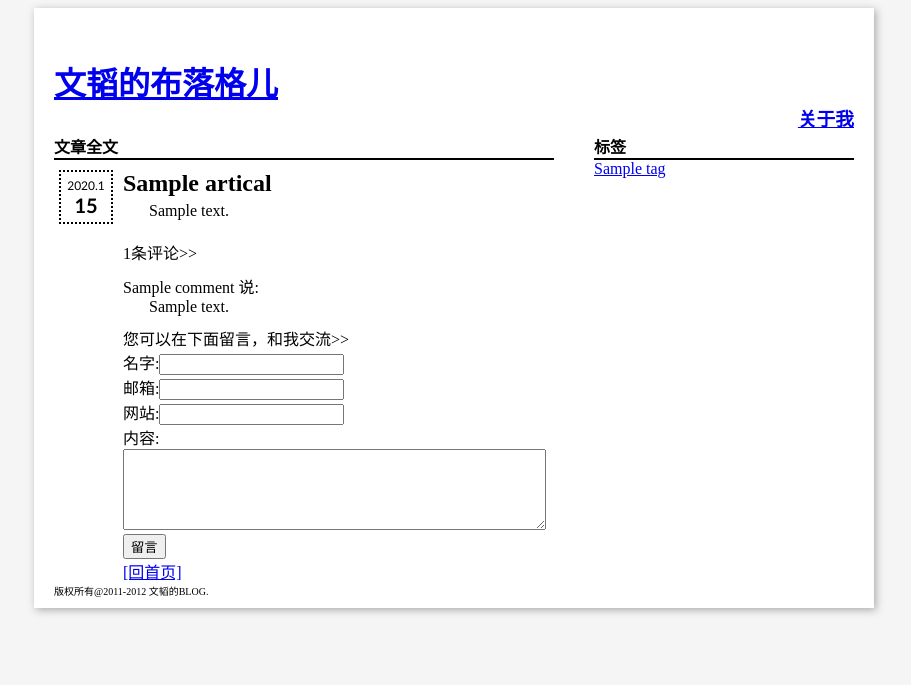
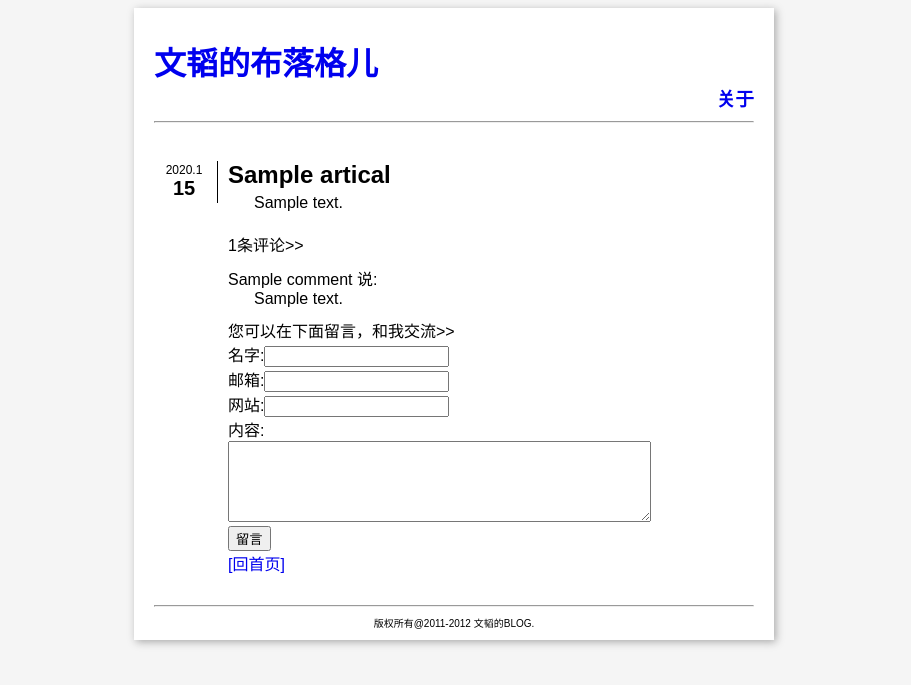
Before and after one commit to zhangwentao/miniblog, a Django app: template templates/artical.html in a window 1280 px wide. Shown: the top 685 px of the page, without its empty margins (186-1097 px from the left). Run offline with Django 3.2, Linux system fonts and the light colour scheme; the template is opened without the code that fills it: most values are stand-ins (such as "Sample title", 1, 10 or a date in 2020).

Commit message:
modfiy page style

```diff
--- a/settings.py
+++ b/settings.py
@@ -113,6 +113,7 @@ TEMPLATE_DIRS = (
 )
 
 INSTALLED_APPS = (
+    'django.contrib.markup',
     'django.contrib.auth',
     'django.contrib.contenttypes',
     'django.contrib.sessions',
--- a/templates/abstract.html
+++ b/templates/abstract.html
@@ -1,6 +1,7 @@
 {% extends "base.html" %}
+{% load markup %}
 {% block blog %}
-	<h4 class="subtitle">文章</h4>
+<!--	<h4 class="subtitle">文章</h4>-->
 	{% for p in artical_list %}
 		<div class="abstract_box">
 			<div class="date_box">
@@ -9,7 +10,7 @@
 			</div>
 			<div class="abstract">
 				<h2 class="abstract_title"><a href="/blog/{{p.id}}/">{{p.title}}</a></h2>
-				<p class="abstract_content">{{p.content|escape|striptags|slice:"120"}}...</p>
+				<p class="abstract_content">{{p.content|markdown|escape|striptags|slice:"120"}}...</p>
 			</div>
 			<div class="clear">
 			</div>
--- a/templates/artical.html
+++ b/templates/artical.html
@@ -1,6 +1,6 @@
 {% extends "base.html" %}
 {% block blog %}
-<h4 class="subtitle">文章全文</h4>
+{% load markup %}
 <div class="abstract_box">
 	<div class="date_box">
 		<span class="year_month">{{artical.creation_time.year}}.{{artical.creation_time.month}}</span>
@@ -8,7 +8,7 @@
 	</div>
 	<div class="abstract">
 		<h2 class="abstract_title">{{artical.title}}</h2>
-		<p class="abstract_content">{{artical.content|safe}}</p>
+		<div class="abstract_content">{{artical.content|safe|markdown}}</div>
 		<div class="clear">
 			{% if comment_list %}
 				<p style="margin-bottom:10px">{{comment_list|length}}条评论>></p>
@@ -22,7 +22,7 @@
 				<p>此篇文章还没留言哟</p>
 			{% endif %}
 			<p style="margin-top:10px">您可以在下面留言，和我交流>></p>
-			<p>
+			<div>
 				<form action="/comment" method="POST">
 					{% csrf_token %}
 					<input type="hidden" name="artical_id" value="{{artical.id}}"/>
@@ -34,7 +34,7 @@
 					<textarea name="content"rows="5" cols="50"></textarea><br/>
 					<input type="submit" value="留言"/>
 				</form>
-			</p>
+			</div>
 		</div>
 		<p><a href="/">[回首页]</a></p>
 	</div>
--- a/templates/base.html
+++ b/templates/base.html
@@ -8,7 +8,6 @@
 			  var _gaq = _gaq || [];
 			  _gaq.push(['_setAccount', 'UA-28177213-1']);
 			  _gaq.push(['_trackPageview']);
-
 			  (function() {
 			    var ga = document.createElement('script'); ga.type = 'text/javascript'; ga.async = true;
 			    ga.src = ('https:' == document.location.protocol ? 'https://ssl' : 'http://www') + '.google-analytics.com/ga.js';
@@ -22,15 +21,17 @@
 			<div id="header">
 					<h1><a href="/">文韬的布落格儿</a></h1>
 					<div id="nav_bar">
-						<h3><a href="/about/">关于我</a></h3>
+						<h3><a href="/about/">关于</a></h3>
 					</div>
+			<div class="clear"></div>
 			</div>
-
+			<hr/>
 			<div id="blog">
 				{% block blog %}
 				{% endblock %}
 			</div>
-
+			<!--<div class="clear"></div>-->
+			<!--
 			<div id="sidebar">
 				<div class= "box">
 				<h4 class="subtitle">标签</h4>
@@ -39,8 +40,10 @@
 				{% endfor %}
 				</div>
 			</div>
+			-->
+			<hr/>
 			<div id="footer">
-				<p class="clear">版权所有@2011-2012 文韬的BLOG.</p>
+				<p id="copyright" class="clear">版权所有@2011-2012 文韬的BLOG.</p>
 			</div>
 		</div>
 	</body>
--- a/templates/demo.css
+++ b/templates/demo.css
@@ -1,109 +1,81 @@
 h1,h2,h3,h4,p{
 	margin:0px 0px 0px 0px;
 }
+a{
+	text-decoration:none;
+}
 body{
 	background-color:whiteSmoke;
+	font-family:arial,sans-serif;
 }
-
-#page{
-	width:800px;
-	padding:50px 20px 10px 20px;
-	border-width:1px;
-	box-shadow: 2px 2px 8px #aaa;
-	background-color:white;
-	margin: auto auto auto auto;
-}
-
-.clear{
-	clear:both;
-}
-
-#footer{
-	margin-top:50px;
-	clear:both;
-	font-size:10px;
-}
-
-
-
-
 div{
 //	border:dashed;
 //	border-width:1px;
 }
 
 .artical_title{
-        font-family:黑体;
-	font-style:bold;
+	font-style:bolder;
         font-size:20px;
         color:#2B9A23;
 }
-
+.clear{
+	clear:both;
+}
 .abstract{
     	position:relative;
-	max-width:400px;
-	min-width:300px;
+//	max-width:400px;
+//	min-width:300px;
+	width:500px;
        	float:left;
 	padding-bottom:0px;
 
 }
-#nav_bar{
-	float:right;
-}
-.abstract_content
-{
+
+.abstract_content{
 	margin:5px 0px 20px 0px;
 	text-indent: 26px;
-	text-align:justify;
 	float:left;
 }
-.article_link
-{
+p.abstract_content{
+	text-indent:2em;
+	text-align:justify;
+}
+.article_link{
 	font-color:#000000;
 }
 .abstract_box{
-	width:500px;
+	width:600px;
 	padding:10px 0px 0px 0px;
 	border-width:1px;
 }
-.abstract_title
-{
+.abstract_title{
 	margin:0px;
 }
-.subtitle
-{
+.subtitle{
 	border-bottom:solid;
 	border-bottom-width:2px;
-
 }
-.box{
-}
-
-
-
 .date_box{
 	width:50px;
-	height:50px;
-	border:dotted;
-	border-width:2px;
+	height:42px;
+	padding-right:8px;
+	border-right:solid;
+	border-width:1px;
 	float:left;
 	margin:0px 10px 10px 5px;
 	clear:left;
 }
 .year_month{
-	font-family:"Microsoft Yahei", "Trebuchet MS", "Microsoft Sans Serif", 'Helvetica Neue';
+	margin-top:2px;
 	font-size:12px;
 	text-align:center;
-	margin-top:6px;
 	position:relative;
 	left:0px;
 	display:block;
 	top:0px;
 	width:50px;
 }
-
 .day{
-	font-family:"Microsoft Yahei", "Trebuchet MS", "Microsoft Sans Serif", 'Helvetica Neue';
 	font-weight:bold;
 	font-size:20px;
 	text-align:center;
@@ -113,11 +85,11 @@ div{
 	top:0px;
 }
 
-
 #blog{
         float:left;
+	margin-top:20px;
+	margin-bottom:30px;
 }
-
 #sidebar{
 	margin-left:40px;
 	width:260px;
@@ -125,5 +97,25 @@ div{
 }
 #header{
 	left:40px;
-	margin-bottom:30px;
-        }
+	margin-bottom:10px;
+}
+#page{
+	width:600px;
+	padding:30px 20px 10px 20px;
+	border-width:1px;
+	box-shadow: 2px 2px 8px #aaa;
+	background-color:white;
+	margin: auto auto auto auto;
+}
+
+#footer{
+//	margin-top:20px;
+	clear:both;
+	font-size:10px;
+}
+#copyright{
+	text-align:center;
+}
+#nav_bar{
+	float:right;
+}
```
Also changed, not shown: blogs/views.py (+11 -4 lines).
